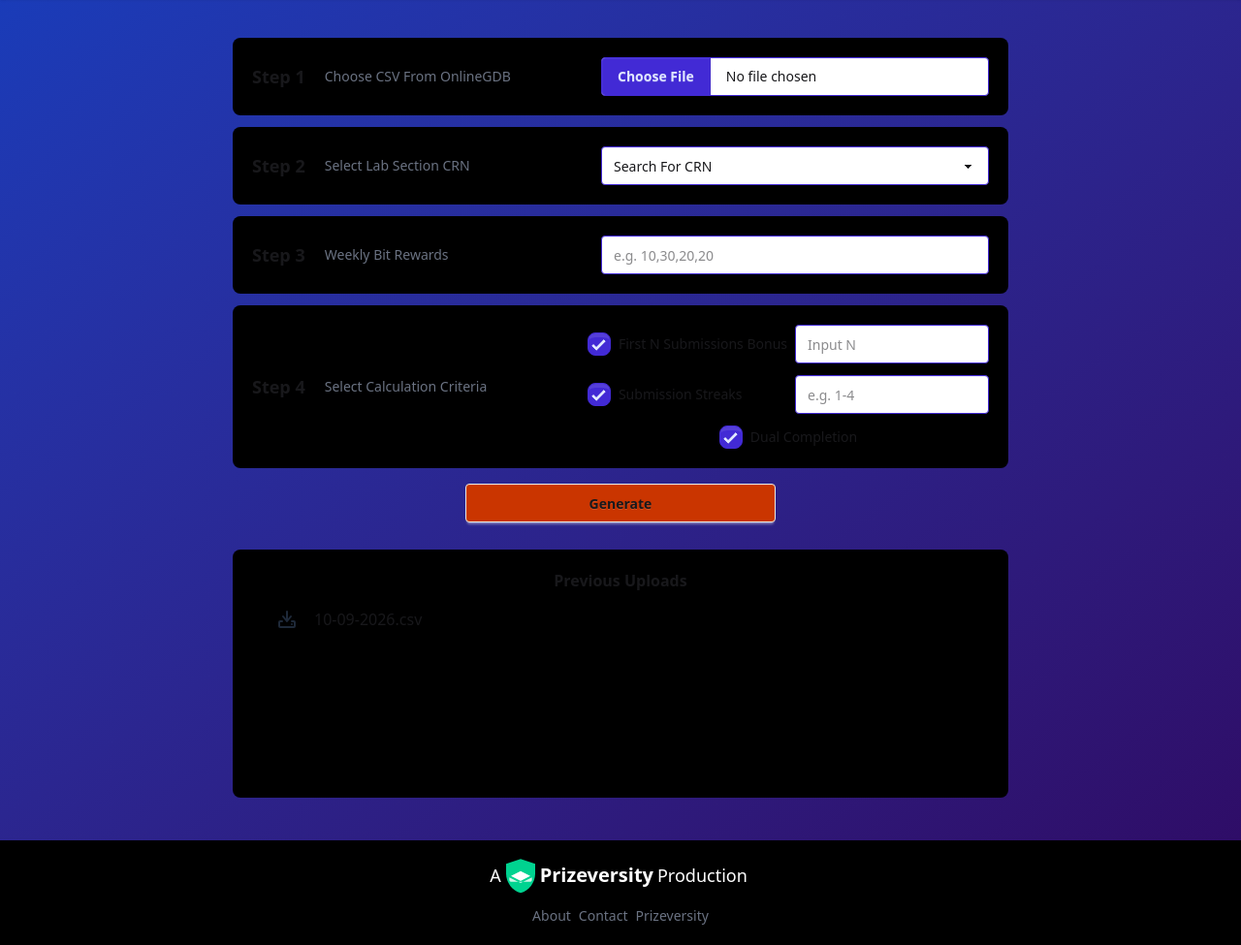
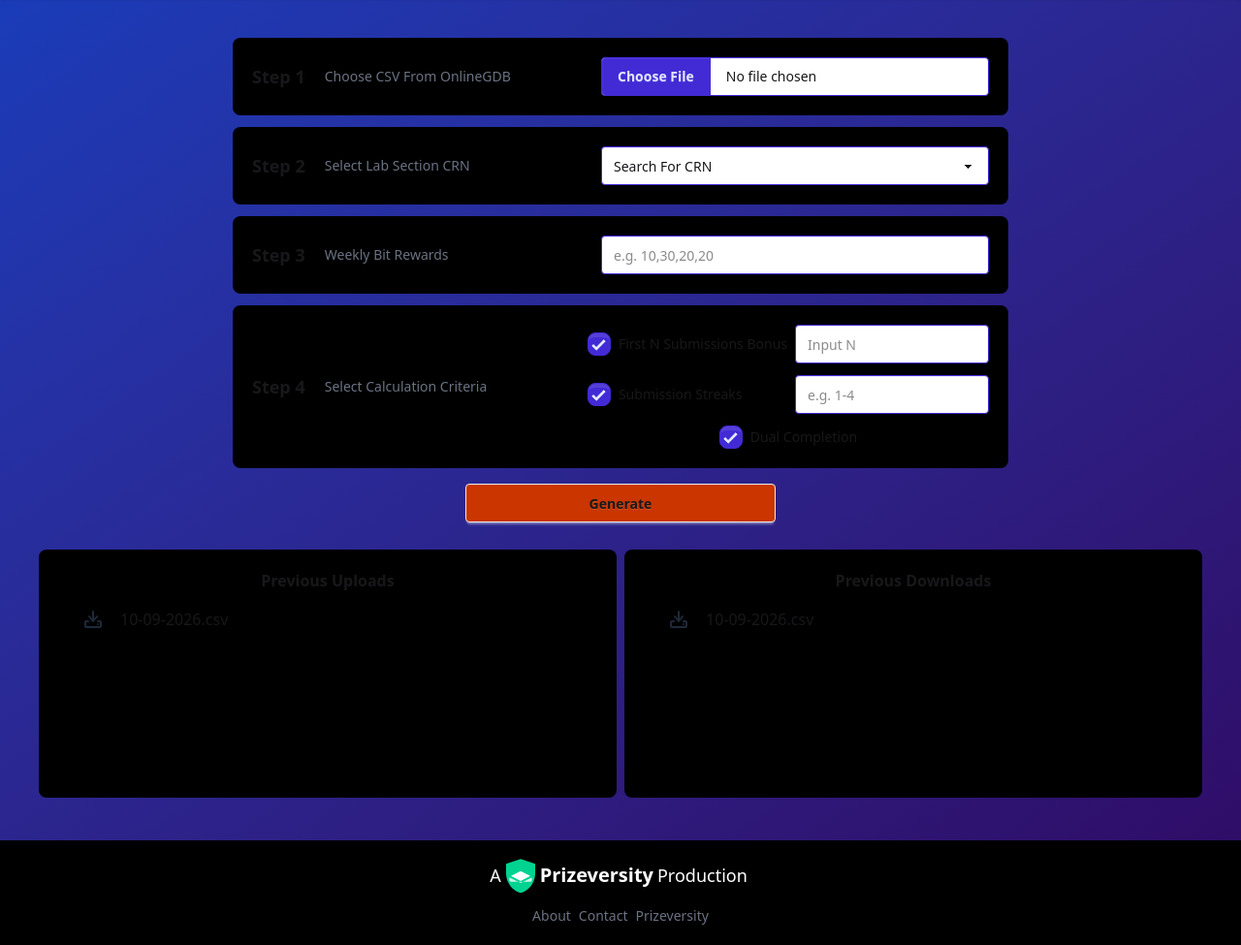
Before and after one commit to Rsb23/Prizeversity-Bits-Calculation-Integration, a Django app: page / in a window 1280 px wide. Shown: the part 89-1064 px from the top of the page at 97% size. Run offline with Django 5.2, Linux system fonts and the light colour scheme; style sheets or scripts are compiled from the project's sources; some libraries are stand-ins or nearby versions.

Commit message:
feat: added previous downloads section next to previous upload section

```diff
--- a/prizeversity_bits_integration/bit_calculator/templates/index.html
+++ b/prizeversity_bits_integration/bit_calculator/templates/index.html
@@ -71,10 +71,12 @@
         </div>
     </div>
     <button class="btn bg-orange-700 w-80 h-10 self-center text-center mt-1 mb-5">Generate</button>
+    <div class="flex flex-row justify-center gap-x-2">
         <div class="card bg-black p-5 mb-1 self-center w-200">
             <div class="flex flex-col">
                 <p class="text-base self-center text-center font-bold">Previous Uploads</p>
-            <ul class="h-48 p-2 text-sm text-body font-medium overflow-y-scroll" aria-labelledby="dropdownUsersButton">
+                <ul class="h-48 p-2 text-sm text-body font-medium overflow-y-scroll"
+                    aria-labelledby="dropdownUsersButton">
                     <li>
                         <div class="flex flex-row justify-left">
                             <button class="btn btn-ghost bg-black border-none">
@@ -92,5 +94,29 @@
                 </ul>
             </div>
         </div>
+        <div class="card bg-black p-5 mb-1 self-center w-200">
+            <div class="flex flex-col">
+                <p class="text-base self-center text-center font-bold">Previous Downloads</p>
+                <ul class="h-48 p-2 text-sm text-body font-medium overflow-y-scroll"
+                    aria-labelledby="dropdownUsersButton">
+                    <li>
+                        <div class="flex flex-row justify-left">
+                            <button class="btn btn-ghost bg-black border-none">
+                                <svg class="w-6 h-6 text-gray-800 dark:text-white" aria-hidden="true"
+                                    xmlns="http://www.w3.org/2000/svg" width="24" height="24" fill="none"
+                                    viewBox="0 0 24 24">
+                                    <path stroke="currentColor" stroke-linecap="round" stroke-linejoin="round"
+                                        stroke-width="2"
+                                        d="M12 13V4M7 14H5a1 1 0 0 0-1 1v4a1 1 0 0 0 1 1h14a1 1 0 0 0 1-1v-4a1 1 0 0 0-1-1h-2m-1-5-4 5-4-5m9 8h.01" />
+                                </svg>
+                            </button>
+                            <p class="self-center text-base">10-09-2026.csv</p>
+                        </div>
+                    </li>
+                </ul>
+            </div>
+        </div>
+
+    </div>
 </div>
 {% endblock content %}
```
Lines whose indentation alone changed are shown as unchanged.
